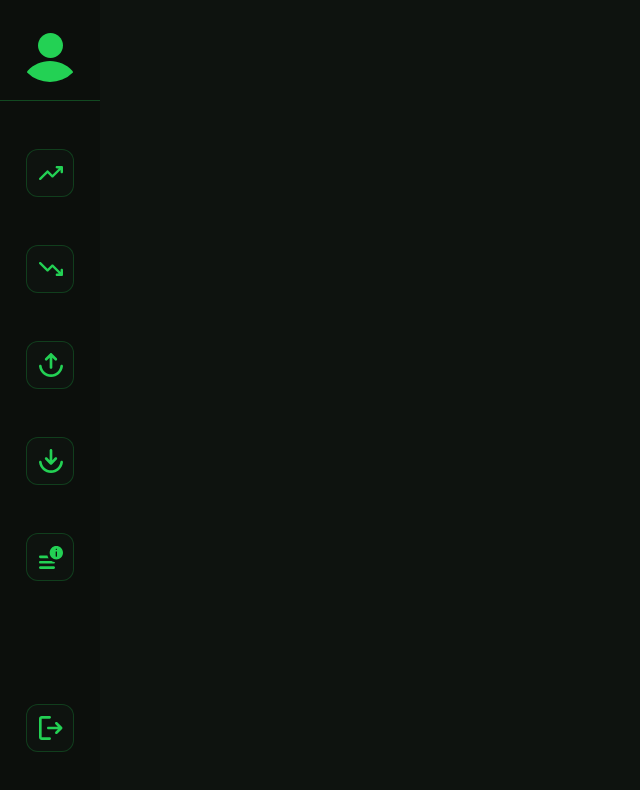
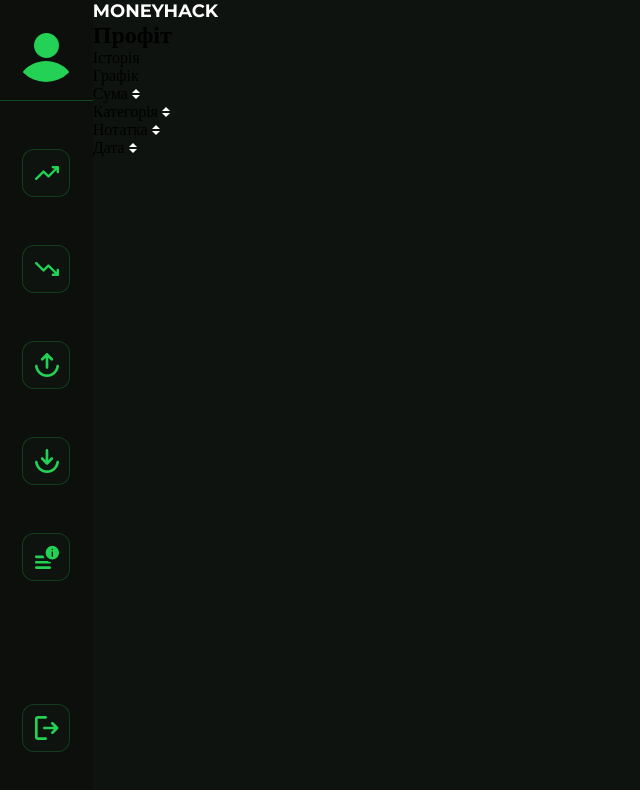
Before and after one commit to Vleo4/MoneyHack, a React (Vite) app: page /profit in a window 1280 px wide. Shown: the top 790 px of the page, without its empty margins (0-640 px from the left). Built offline with nearby package versions, Linux system fonts and the light colour scheme.

Commit message:
hsrthjsr

```diff
--- a/src/App.css
+++ b/src/App.css
@@ -20,8 +20,5 @@
 
  .main-content {
    flex-grow: 1;
+   display: flex;
  }
-
- .foooter {
-   margin-top: auto;
- }
--- a/src/App.jsx
+++ b/src/App.jsx
@@ -29,9 +29,9 @@ const Layout = () => {
   }, []);
 
   return (
-    <>
+     <>
+      <div className="main-content">
       {!hideSidebar && (isMobile ? <BurgerMenu /> : <Sidebar />)}
-      <div className="main-content">
         <Routes>
           <Route path="/" exact element={<Main />} />
           <Route path="/profit" exact element={<Profit />} />
--- a/src/components/BurgerMenu/BurgerMenu.css
+++ b/src/components/BurgerMenu/BurgerMenu.css
@@ -89,7 +89,7 @@
   display: flex;
   flex-direction: row;
   align-items: center;
-  justify-content: space-between;
+  gap: 30px;
   padding: 0 25px 0 12px;
   background: #0e130f;
   border: 1px solid rgba(26, 161, 64, 0.3);
--- a/src/components/Sidebar/Sidebar.css
+++ b/src/components/Sidebar/Sidebar.css
@@ -1,5 +1,5 @@
 .sidebar {
-  position: fixed;
+  position: relative;
   background: #0c0f0c;
   display: flex;
   flex-direction: column;
@@ -61,7 +61,7 @@
   display: flex;
   flex-direction: row;
   align-items: center;
-  justify-content: space-between;
+  gap: 30px;
   padding: 0 25px 0 12px;
   background: #0e130f;
   border: 1px solid rgba(26, 161, 64, 0.3);
--- a/src/pages/Main/Main.css
+++ b/src/pages/Main/Main.css
@@ -5,6 +5,8 @@
   background-position: top;
   background-position-y: 150px;
   padding-top: 60px;
+
+  overflow: hidden;
 }
 
 .main-header {
--- a/src/pages/Profit/Profit.css
+++ b/src/pages/Profit/Profit.css
@@ -1,4 +1,15 @@
 .profit {
   height: 100vh;
   background: #0e130f;
+  width: 100%;
 }
+
+.profit h3 {
+  font-family: var(--font-mont);
+  text-transform: uppercase;
+  font-weight: 700;
+  font-size: 18px;
+  line-height: 22px;
+  color: #ffffff;
+
+}
--- a/src/pages/Profit/Profit.jsx
+++ b/src/pages/Profit/Profit.jsx
@@ -1,9 +1,39 @@
-import './Profit.css';
+import images from "../../constants/images";
+import "./Profit.css";
 
 const Profit = () => {
   return (
-    <div className='profit'>Profit</div>
-  )
-}
+    <div className="profit">
+      <h3>moneyhack</h3>
+      <div className="profit-wrapper">
+        <h2>Профіт</h2>
+        <div className="profit-container">
+          <div className="profit-container_buttons">
+            <div className="profit-container_buttons-item">
+              <p>Історія</p>
+            </div>
+            <div className="profit-container_buttons-item">
+              <p>Графік</p>
+            </div>
+          </div>
+          <div className="profit-container-labels">
+            <p>
+              Сума <img src={images.Arrows} alt="Arrows" />
+            </p>
+            <p>
+              Категорія <img src={images.Arrows} alt="Arrows" />
+            </p>
+            <p>
+              Нотатка <img src={images.Arrows} alt="Arrows" />
+            </p>
+            <p>
+              Дата <img src={images.Arrows} alt="Arrows" />
+            </p>
+          </div>
+        </div>
+      </div>
+    </div>
+  );
+};
 
-export default Profit
+export default Profit;
```
Also changed, not shown: src/constants/images.js (+7 -0 lines), src/assets/Profit/Arrows.svg (added).
